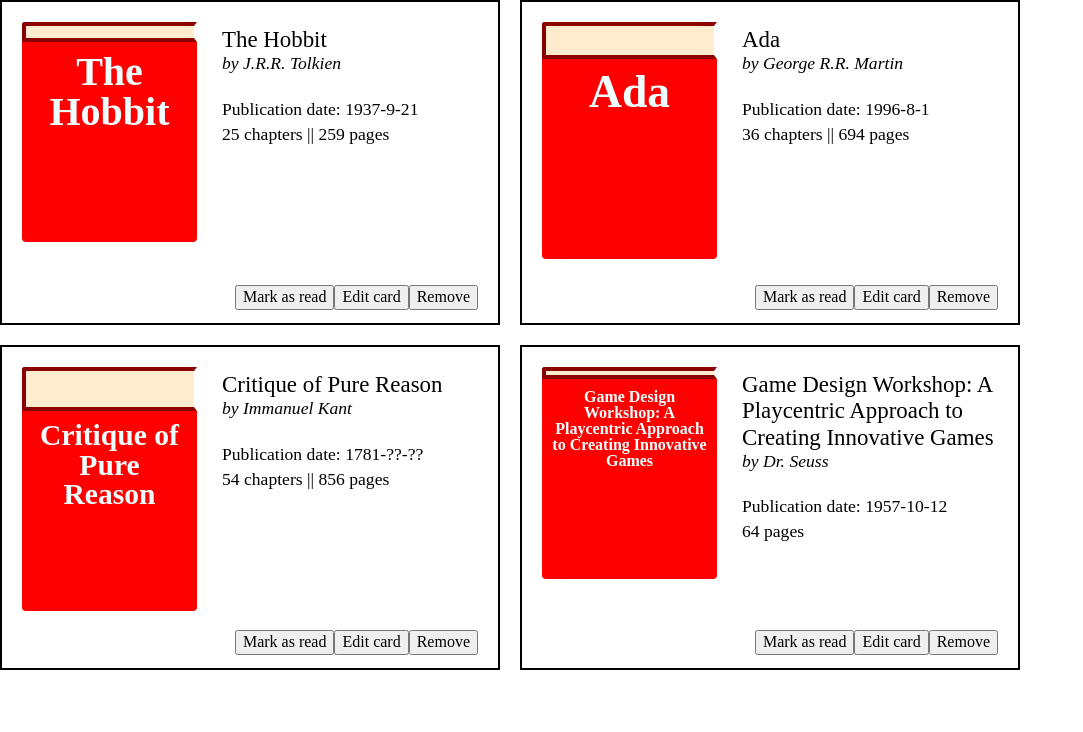
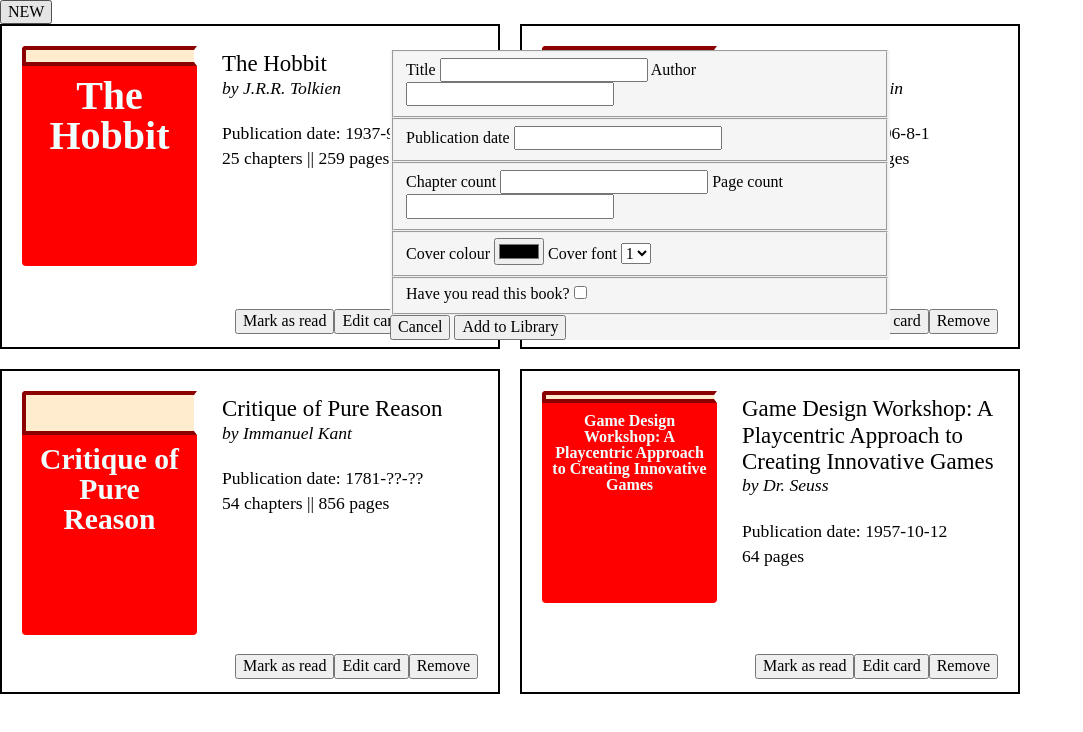
Before and after one commit to dragonvedb/library-Odin, a plain HTML site: page index.html in a window 1280 px wide. Shown: the whole page, without its empty margins (0-1083 px from the left). Drawn offline with Linux system fonts and the light colour scheme.

Commit message:
Create the form outline and postion it. This will be used to add to books to the database.

```diff
--- a/index.html
+++ b/index.html
@@ -9,9 +9,51 @@
     <title>LibraryDB</title>
 </head>
 <body>
+    <nav><button>NEW</button></nav>
     <section id="cards-container">
 
     </section>
+    <form id="card-form" action="" method="">
+        <fieldset>
+            <label for="name-field">Title</label>
+            <input id="name-field" name="name" type="text">
+            <label for="author-field">Author</label>
+            <input id="author-field" name="author" type="text">
+        </fieldset>
+
+        <fieldset>
+            <label for="date-field">Publication date</label>
+            <input id="date-field" name="date" type="tel">
+        </fieldset>
+
+        <fieldset>
+            <label for="chapters-field">Chapter count</label>
+            <input id="chapters-field" name="chapters" type="number">
+            <label for="pages-field">Page count</label>
+            <input id="pages-field" name="pages" type="number">
+        </fieldset>
+
+        <fieldset>
+            <label for="color-field">Cover colour</label>
+            <input id="color-field" name="coverColour" type="color">
+            <label for="font-field">Cover font</label>
+            <select id="font-field" name="coverFont">
+                <option value="">1</option>
+                <option value="">2</option>
+                <option value="">3</option>
+                <option value="">4</option>
+                <option value="">5</option>
+            </select>
+        </fieldset>
+
+        <fieldset>
+            <label for="status-field">Have you read this book?</label>
+            <input id="status-field" name="readStatus" type="checkbox">
+        </fieldset>
+
+        <button type="reset">Cancel</button>
+        <button type="submit">Add to Library</button>
+    </form>
 
 <script src="script.js"></script>
 </body>
--- a/styles.css
+++ b/styles.css
@@ -41,7 +41,7 @@
     background-color: blanchedalmond;
     border: 4px solid darkred;
     border-right: 3px solid white;
-    border-radius: 3px 0 0 0;
+    border-radius: 4px 0 0 0;
 }
 
 .book-info {
@@ -71,3 +71,12 @@
     height: 25px;
     justify-content: end;
 }
+
+#card-form {
+    position: fixed;
+    width: 500px;
+    top: 50px;
+    left: 50%;
+    transform: translateX(-50%);
+    background-color: whitesmoke;
+}
```
